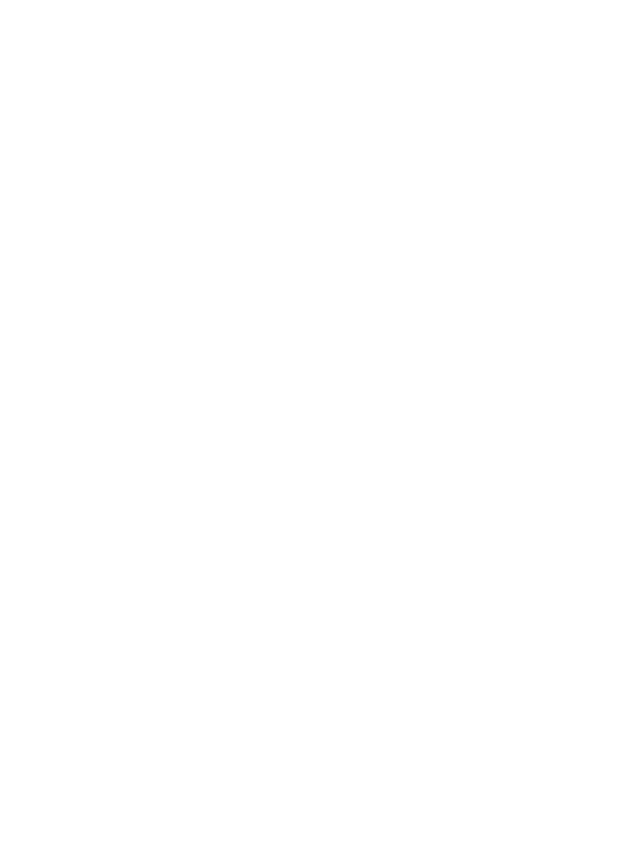
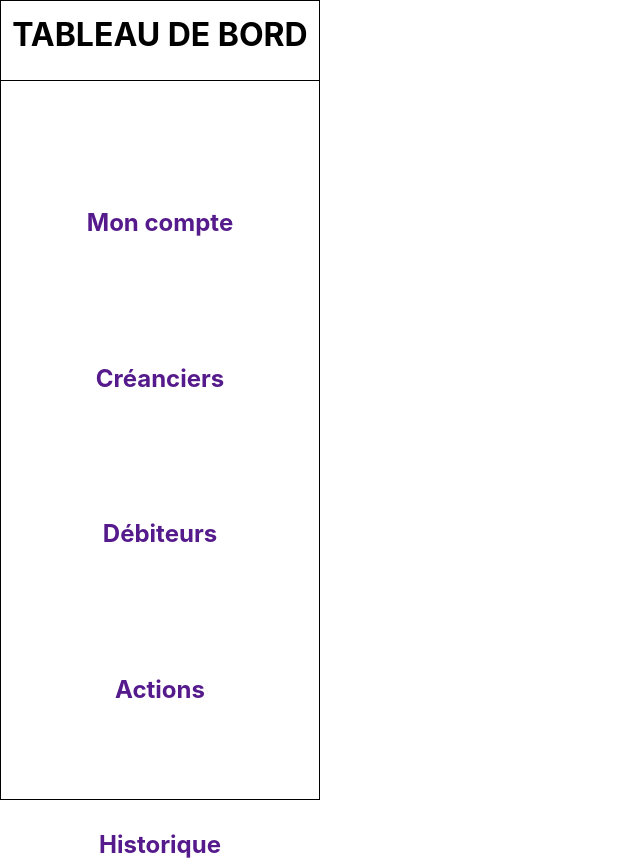
Before and after one commit to WildCodeSchool/paris-js-0918-groupe2-react, a React (Create React App) app: page / in a window 1280 px wide. Shown: the whole page, without its empty margins (0-640 px from the left). Before the commit the page ends 800 px from the top, so only its background shows below. Built offline with nearby package versions, Linux system fonts and the light colour scheme.

Commit message:
creation barre de navigation

```diff
--- a/public/index.html
+++ b/public/index.html
@@ -1,15 +1,18 @@
 <!DOCTYPE html>
 <html lang="en">
   <head>
-    <meta charset="utf-8">
-    <link rel="shortcut icon" href="%PUBLIC_URL%/favicon.ico">
-    <meta name="viewport" content="width=device-width, initial-scale=1, shrink-to-fit=no">
-    <meta name="theme-color" content="#000000">
+    <meta charset="utf-8" />
+    <link rel="shortcut icon" href="%PUBLIC_URL%/favicon.ico" />
+    <meta
+      name="viewport"
+      content="width=device-width, initial-scale=1, shrink-to-fit=no"
+    />
+    <meta name="theme-color" content="#000000" />
     <!--
       manifest.json provides metadata used when your web app is added to the
       homescreen on Android. See https://developers.google.com/web/fundamentals/web-app-manifest/
     -->
-    <link rel="manifest" href="%PUBLIC_URL%/manifest.json">
+    <link rel="manifest" href="%PUBLIC_URL%/manifest.json" />
     <!--
       Notice the use of %PUBLIC_URL% in the tags above.
       It will be replaced with the URL of the `public` folder during the build.
@@ -20,11 +23,13 @@
       Learn how to configure a non-root public URL by running `npm run build`.
     -->
     <title>React App</title>
+    <link
+      rel="stylesheet"
+      href="https://unpkg.com/tachyons@4.10.0/css/tachyons.min.css"
+    />
   </head>
   <body>
-    <noscript>
-      You need to enable JavaScript to run this app.
-    </noscript>
+    <noscript> You need to enable JavaScript to run this app. </noscript>
     <div id="root"></div>
     <!--
       This HTML file is a template.
--- a/src/App.js
+++ b/src/App.js
@@ -1,9 +1,14 @@
 import React, { Component } from "react";
 import "./App.css";
+import Nav from "./components/Nav";
 
 class App extends Component {
   render() {
-    return <div className="App-logo">`MEOW` ^(=*w*=)^</div>;
+    return (
+      <div>
+        <Nav />
+      </div>
+    );
   }
 }
 
--- /dev/null
+++ b/src/components/Nav.js
@@ -0,0 +1,32 @@
+import React, { Component } from "react";
+
+class Nav extends React.Component {
+  render() {
+    return (
+      <div>
+        <div className="fl w-25 ba-ns vh-100 ">
+          <h1 className="tc bb mt3 h3">TABLEAU DE BORD</h1>
+          <nav className="">
+            <a className="f3 b db tc mt6 no-underline hover-red" href="">
+              Mon compte
+            </a>
+            <a className="f3 b db tc mt6 no-underline hover-red" href="">
+              Créanciers
+            </a>
+            <a className="f3 b db tc mt6 no-underline hover-red" href="">
+              Débiteurs
+            </a>
+            <a className="f3 b db tc mt6 no-underline hover-red" href="">
+              Actions
+            </a>
+            <a className="f3 b db tc mt6 no-underline hover-red" href="">
+              Historique
+            </a>
+          </nav>
+        </div>
+      </div>
+    );
+  }
+}
+
+export default Nav;
```
Also changed, not shown: 1 other file (tests, documents, lock files or other folders).
